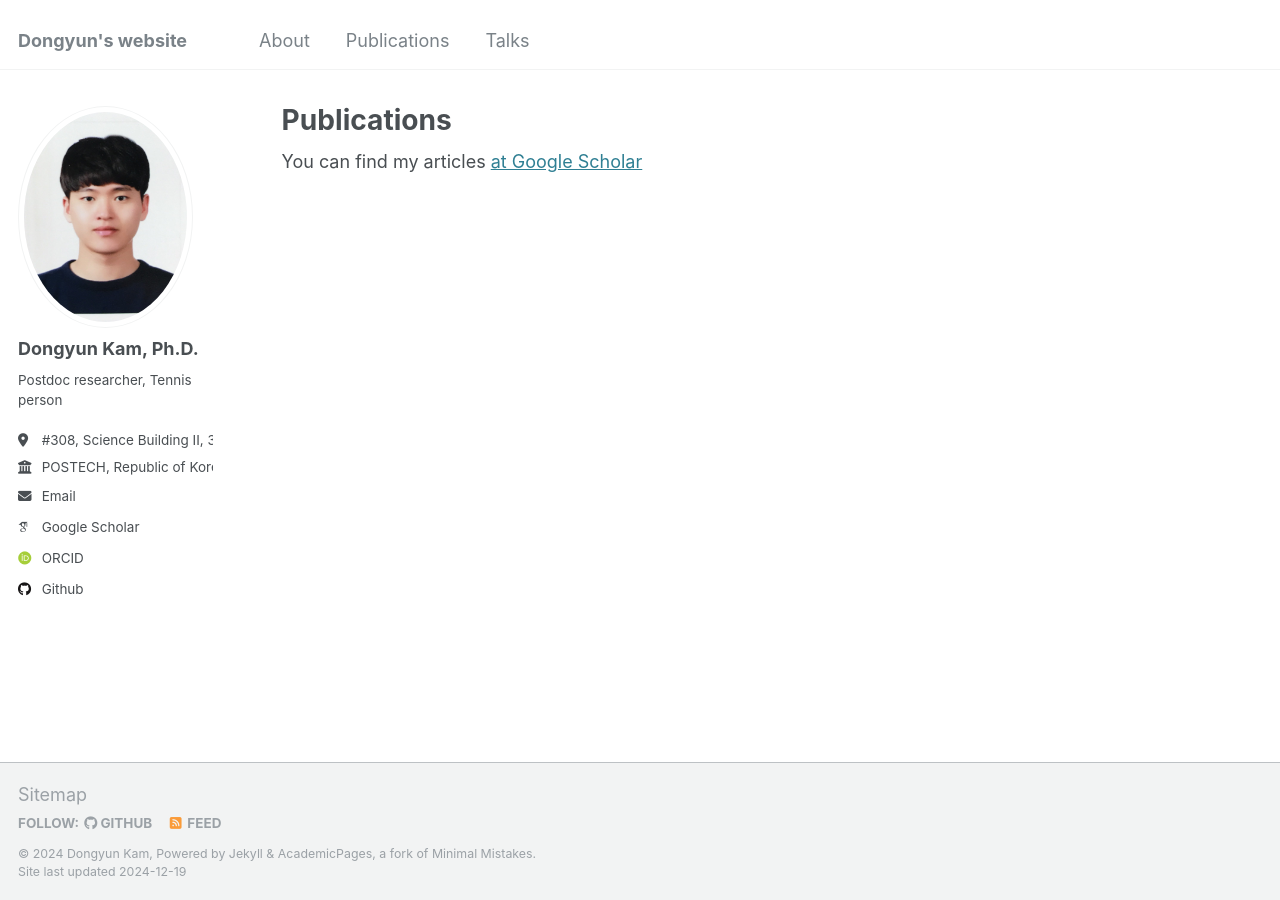
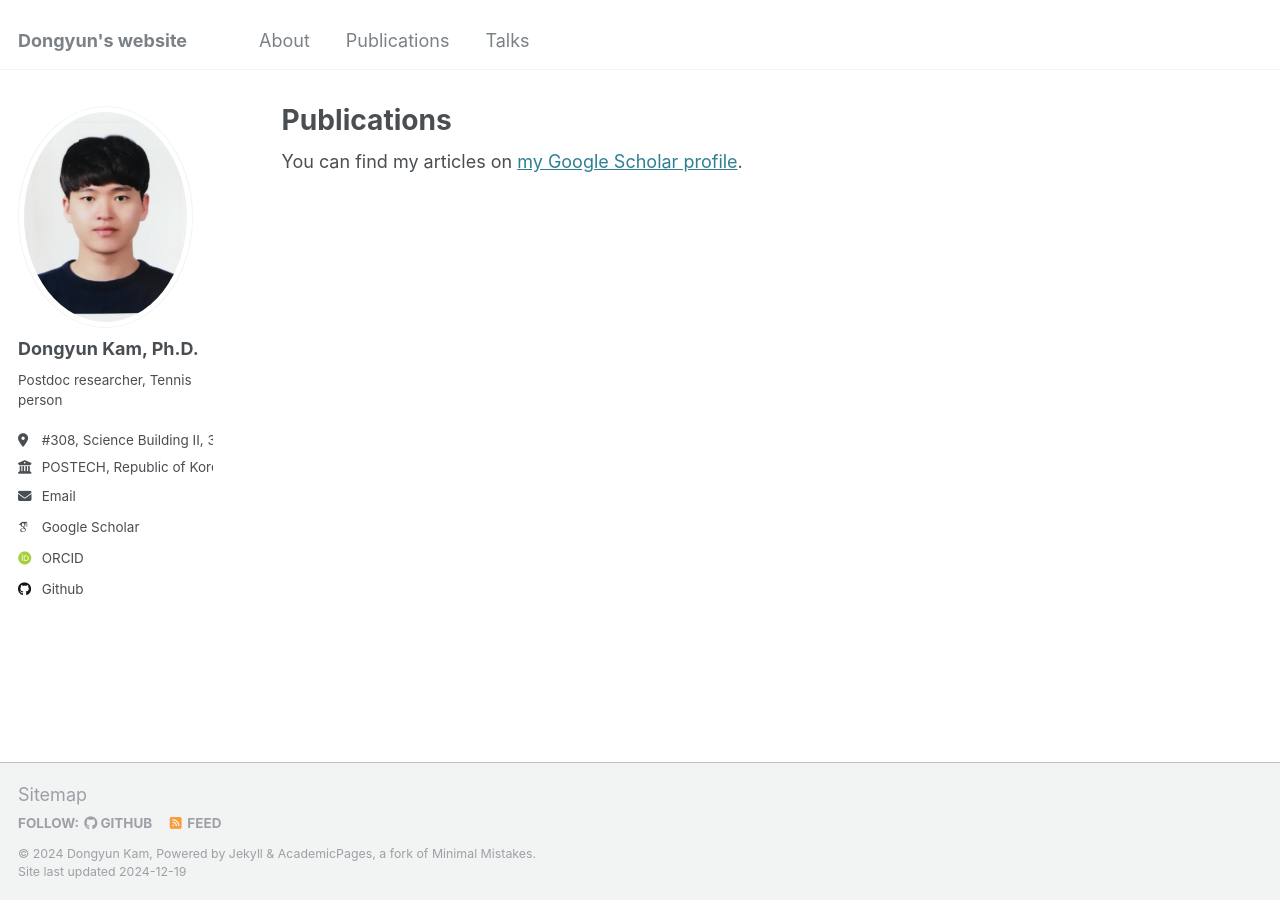
Before and after one commit to Dongyunkam/dongyunkam.github.io, a Jekyll site: the page built from _pages/publications.md, in a window 1280 px wide. Built offline with Jekyll 4.4.1, drawn with Linux system fonts in a browser that asks for light colours; some web fonts are replaced.

Commit message:
Update publications.md

```diff
--- a/_pages/publications.md
+++ b/_pages/publications.md
@@ -4,4 +4,4 @@
 author_profile: true
 ---
 
-You can find my articles [at Google Scholar]()
+You can find my articles on [my Google Scholar profile](https://scholar.google.com/citations?user=VLWrDPgAAAAJ).
```
